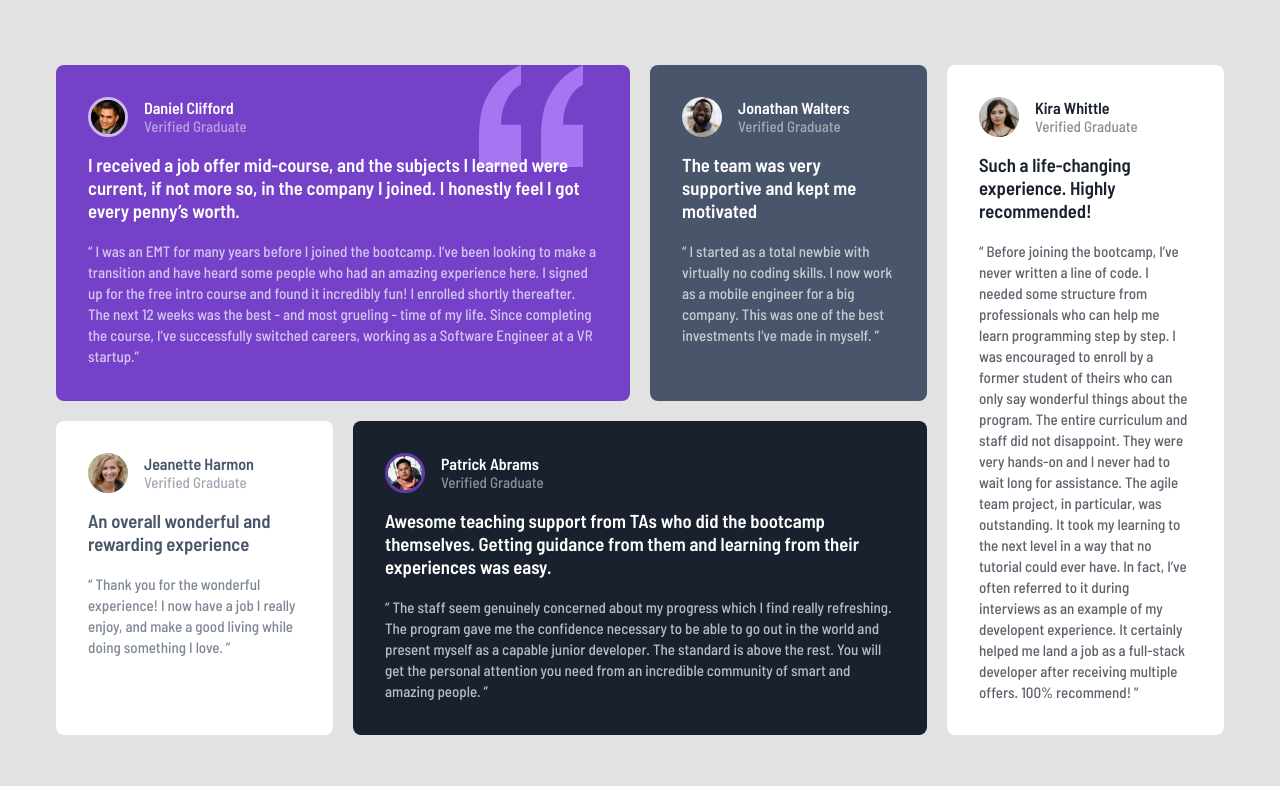
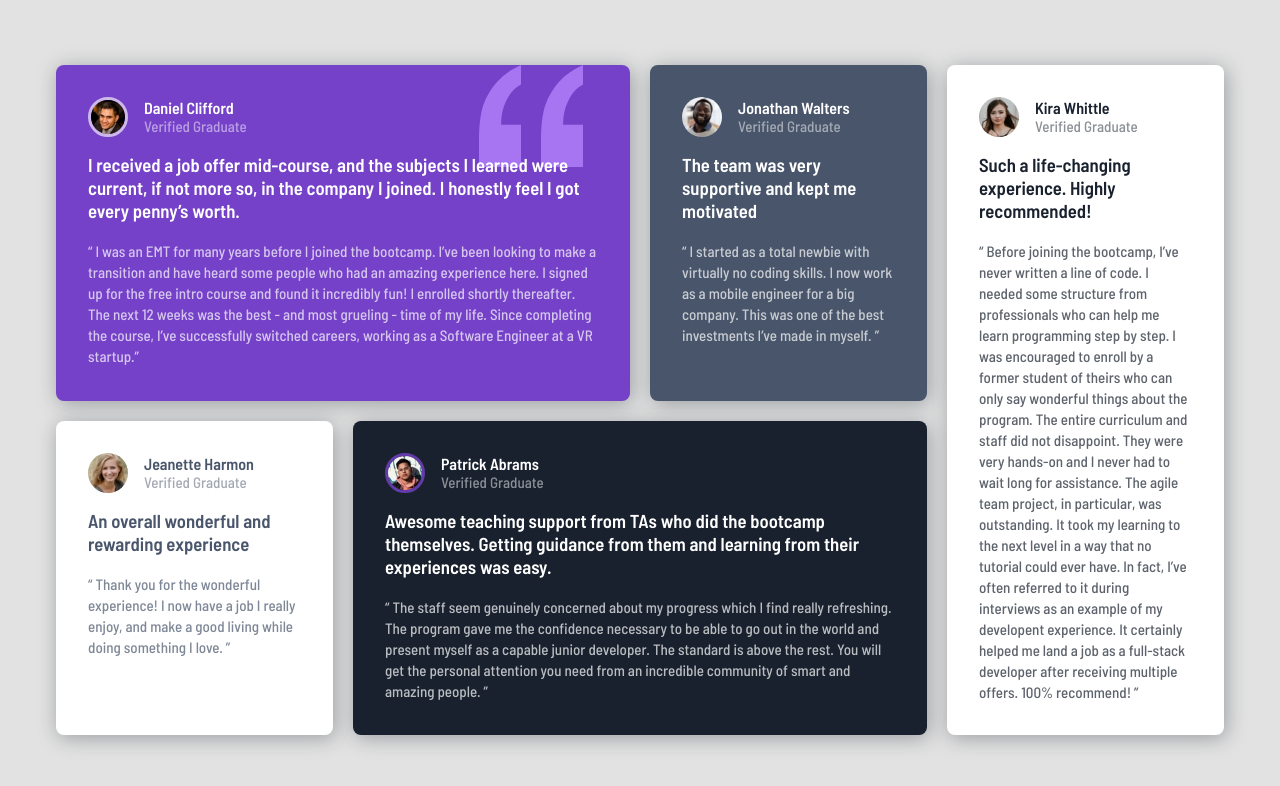
Before and after one commit to neophyte1001/testimonial-grid-section, a plain HTML site: page index.html in a window 1280 px wide. Drawn offline with Linux system fonts and the light colour scheme.

Commit message:
Update styles.css

```diff
--- a/styles.css
+++ b/styles.css
@@ -29,6 +29,7 @@ body{
     background-color: #cece;
     border-radius: 8px;
     padding: 2em;
+    box-shadow: 2px 3px 20px #19212e5b;
 }
 
 /* !General Styles */
```
